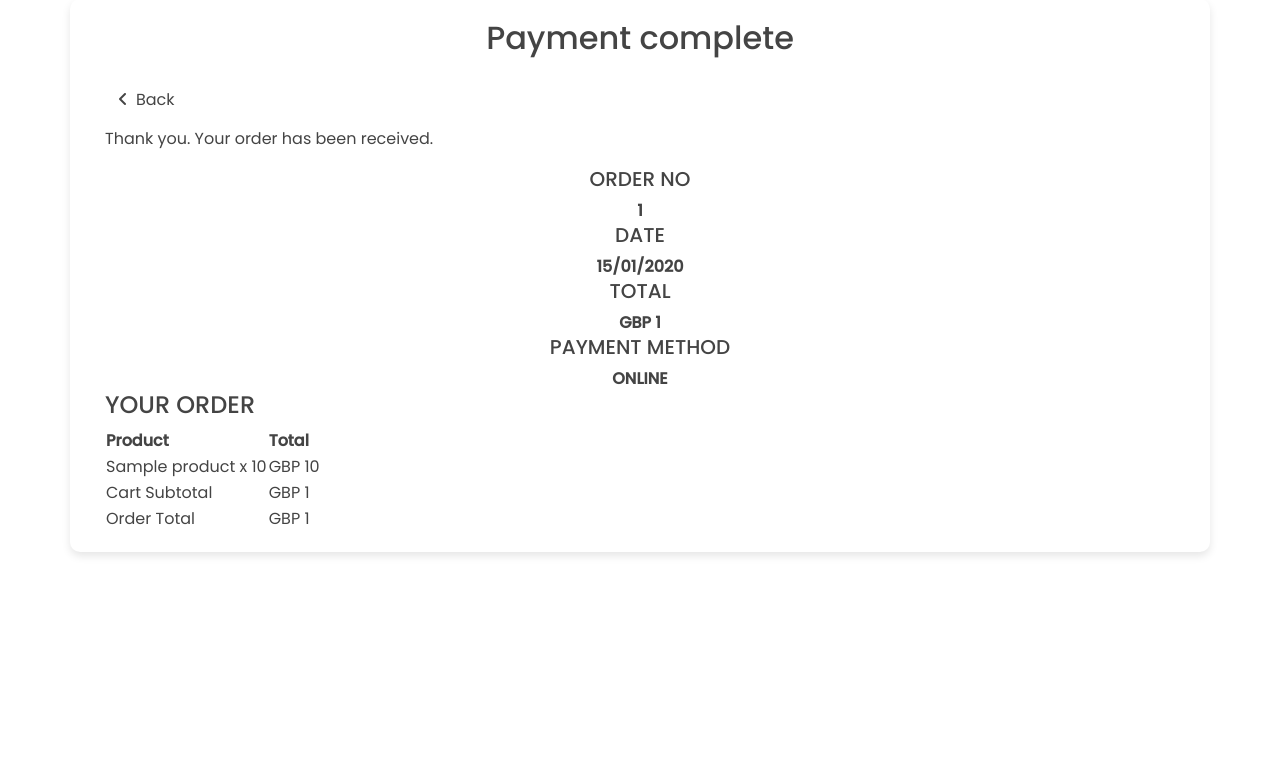
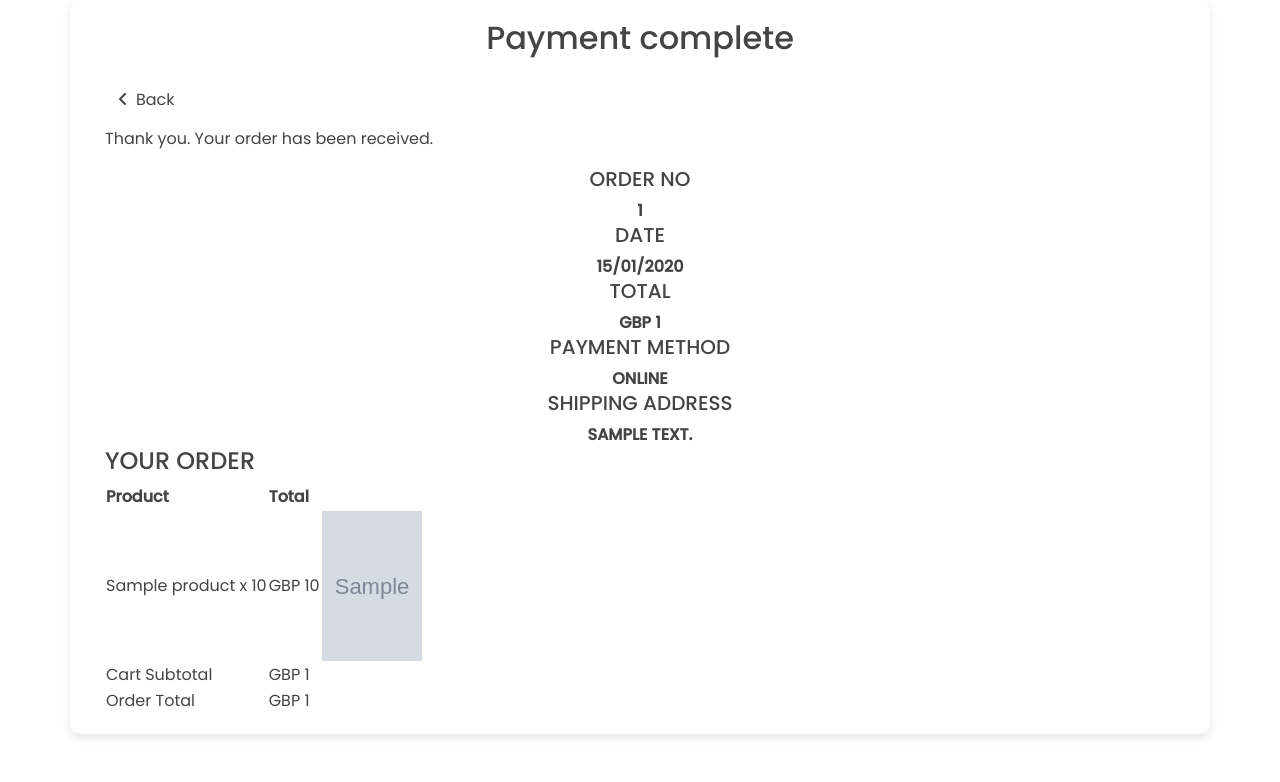
Before and after one commit to MOHAMMEDSAGHEER95/SAAS-Ecommerce, a Django app: template templates/basket/success.html in a window 1280 px wide. Shown: the part 105-887 px from the top of the page. Before the commit the page ends 661 px from the top, so only its background shows below. Run offline with Django 4.2, Linux system fonts and the light colour scheme; the template is opened without the code that fills it: most values are stand-ins (such as "Sample title", 1, 10 or a date in 2020); grey boxes marked "Sample" are stand-in pictures; parts of the project's set-up code (start-up, migrations or seed data) failed here and were passed over; some libraries are stand-ins or nearby versions.

Commit message:
added order success details

```diff
--- a/basket/middleware.py
+++ b/basket/middleware.py
@@ -21,7 +21,6 @@ class CustomBasketMiddleware:
                 try:
                     unsigned_basket_id = signer.unsign_object(request.COOKIES['basket'])
                     basket_id = unsigned_basket_id.get("basket_id")
-                    print(basket_id)
                     if Basket.objects.get(id=basket_id).status != Basket.OPEN:
                         create_basket = True
                     if request.user.is_authenticated is False and Basket.objects.get(id=basket_id).user:
--- a/templates/basket/success.html
+++ b/templates/basket/success.html
@@ -50,6 +50,11 @@
                                         <h5 class="text-uppercase">{% trans "payment method" %}</h5>
                                         <p class="text-uppercase text-light-black mb-0"><strong>{% if order.transaction_id %}ONLINE{% else %}CASH ON DELIVERY{% endif %}</strong></p>
                                     </div>
+
+                                    <div class="single-order-info">
+                                        <h5 class="text-uppercase">{% trans "Shipping address" %}</h5>
+                                        <p class="text-uppercase text-light-black mb-0"><strong>{{order.shipping_address.full_address}}</strong></p>
+                                    </div>
                                 </div>
                                 <div class="shop-cart-table check-out-wrap">
                                     <div class="row">
@@ -68,6 +73,7 @@
                                                         <tr>
                                                             <td>{{ line.product.title }} x {{ line.quantity }}</td>
                                                             <td class="text-end">GBP {{ line.net_amount }}</td>
+                                                            <td><img src="{{line.product.get_image_url}}" height="150" width="100"></td>
                                                         </tr>
                                                         {% endfor %}
                                                         <tr>
```
